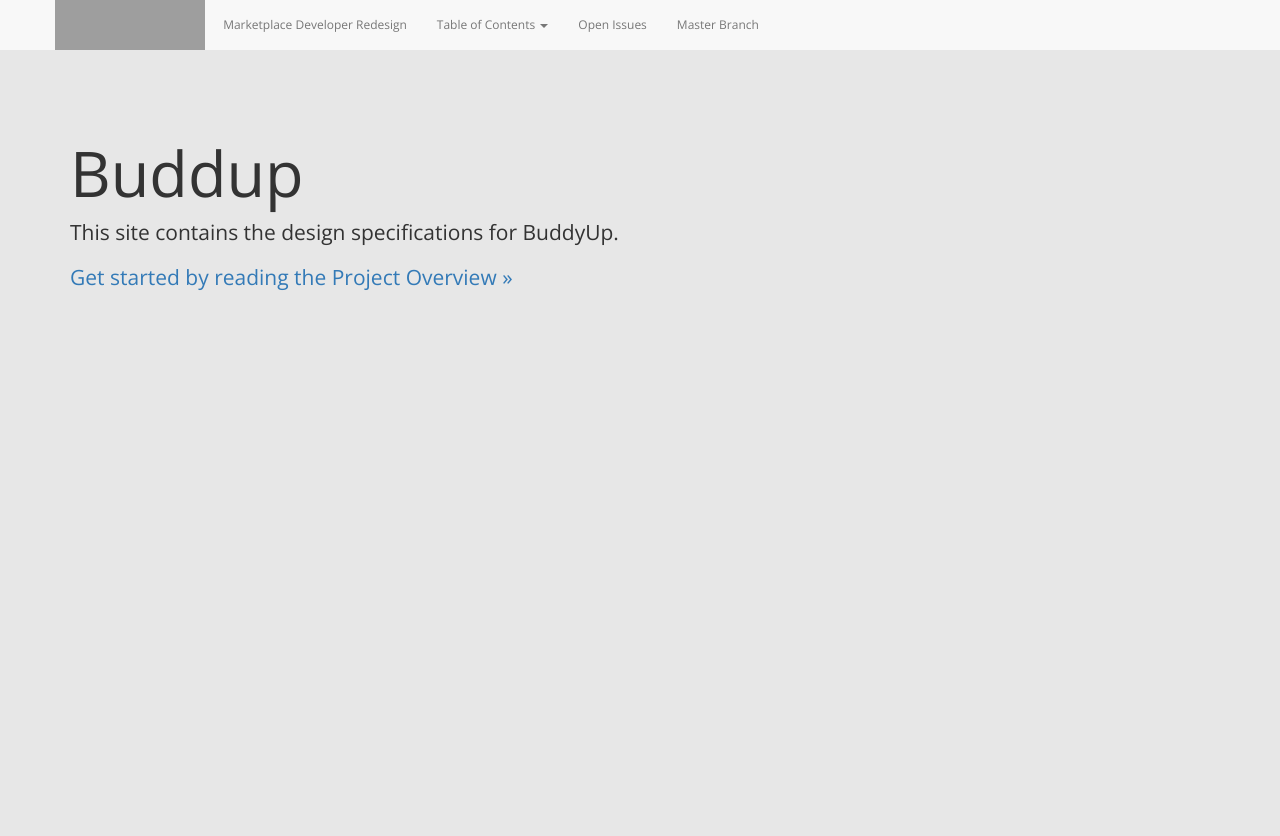
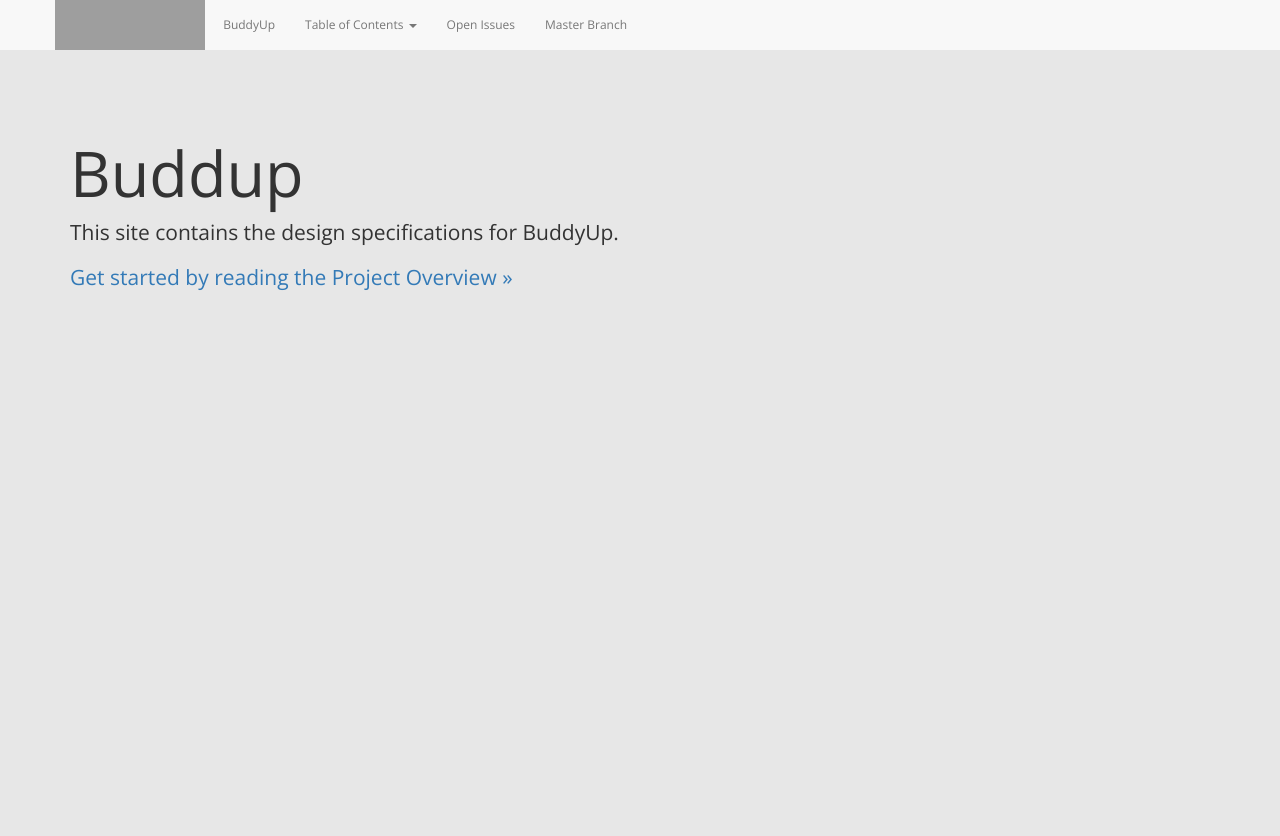
Before and after one commit to mhanratty/marketplaceux-buddyup, a Jekyll site: the page built from index.html, in a window 1280 px wide. Shown: the top 836 px of the page. Built offline with Jekyll 4.4.1, drawn with Linux system fonts in a browser that asks for light colours; nearby versions of some CDN libraries; grey boxes are pictures that could not be loaded.

Commit message:
Update specNav.html

```diff
--- a/_includes/specNav.html
+++ b/_includes/specNav.html
@@ -12,7 +12,7 @@
 		</div>
 		<div class="collapse navbar-collapse" id="marketplaceUXSpecCollapse">
 			<ul class="nav navbar-nav">
-				<li><a href="index.html">Marketplace Developer Redesign</a></li>
+				<li><a href="index.html">BuddyUp</a></li>
 				<li class="dropdown">
 					<a href="#" class="dropdown-toggle" data-toggle="dropdown">Table of Contents <b class="caret"></b></a>
 					<ul class="dropdown-menu">
```
